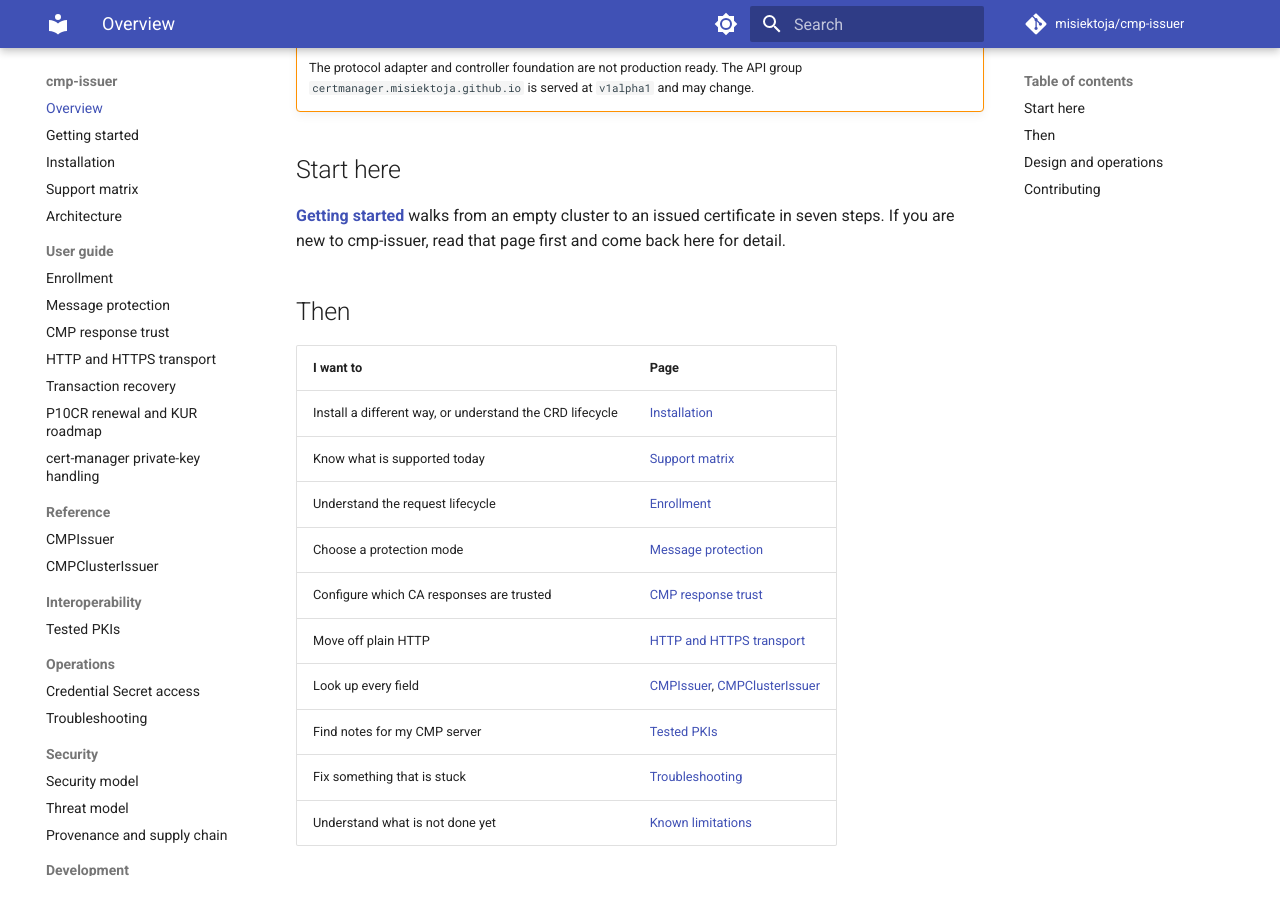
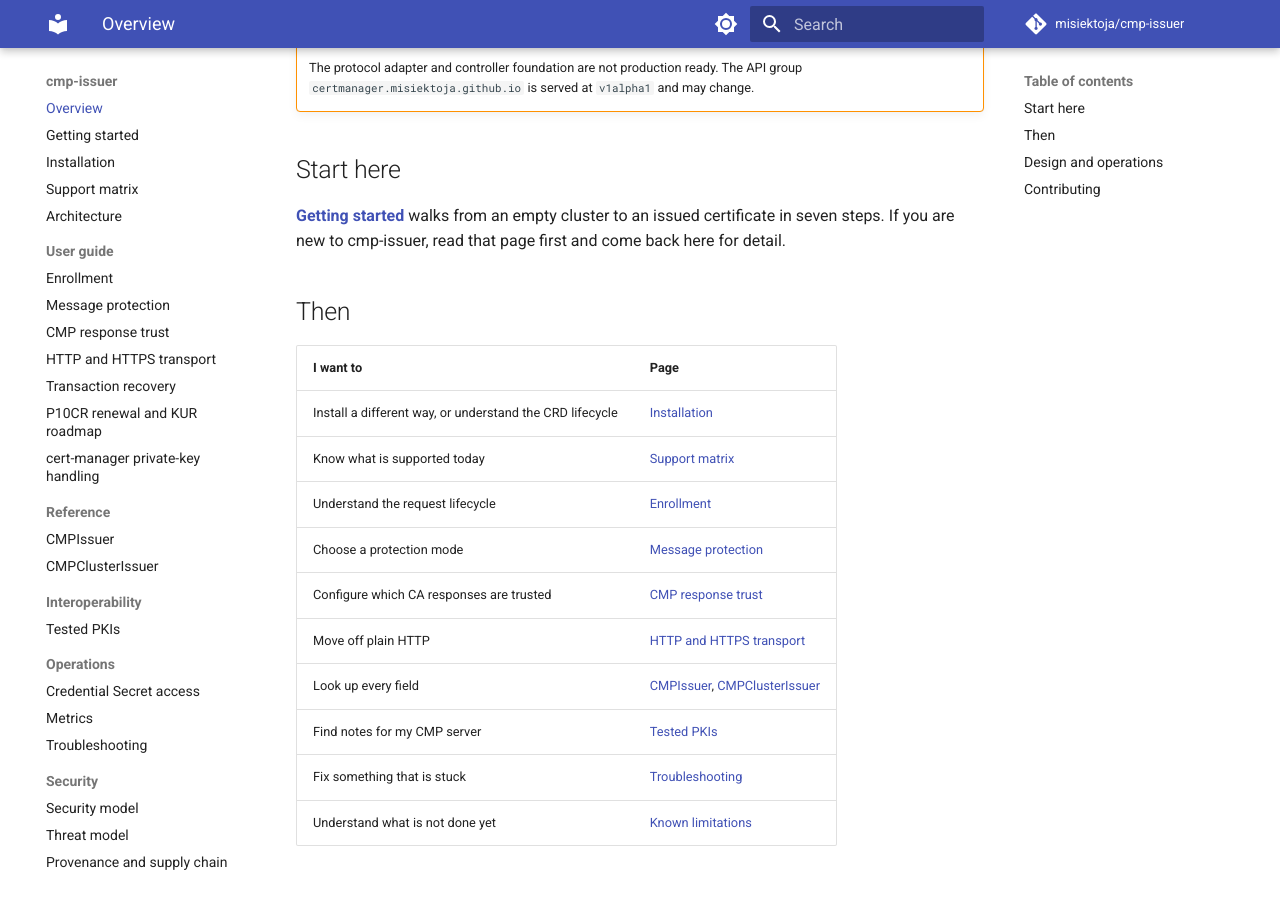
Before and after one commit to misiektoja/cmp-issuer, an MkDocs documentation site: the page built from docs/index.md, in a window 1280 px wide and 900 px high, scrolled down 482 px. Built offline with MkDocs 1.6.1 and Material for MkDocs 9.7.7, drawn with Linux system fonts in a browser that asks for light colours; comment, search, counter and statistics services are not loaded.

Commit message:
docs: add the metrics page to the operations section

```diff
--- a/mkdocs.yml
+++ b/mkdocs.yml
@@ -57,6 +57,7 @@
       - Tested PKIs: interoperability/tested-pkis.md
   - Operations:
       - Credential Secret access: operations/secret-access.md
+      - Metrics: operations/metrics.md
       - Troubleshooting: operations/troubleshooting.md
   - Security:
       - Security model: security/security-model.md
```
